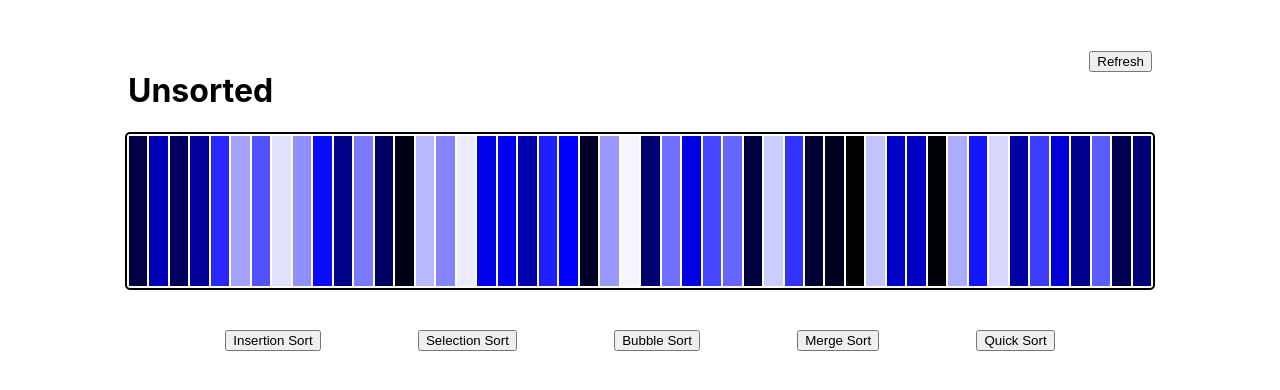
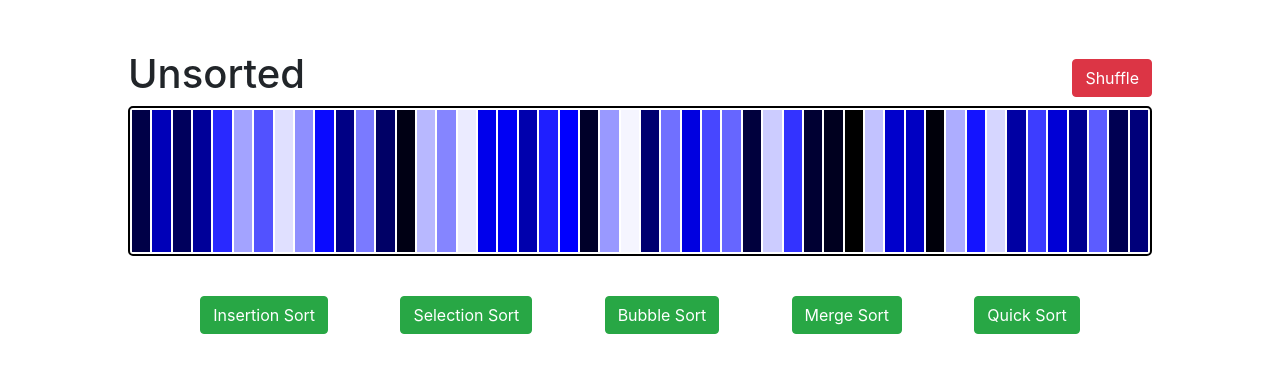
Before and after one commit to sifatMoonjerin/sorting-visualizer, a React (Create React App) app in the folder app/: page / in a window 1280 px wide. Shown: the top 390 px of the page. Built offline with nearby package versions, Linux system fonts and the light colour scheme.

Commit message:
quick sort correction

```diff
--- a/app/public/index.html
+++ b/app/public/index.html
@@ -15,6 +15,7 @@
       user's mobile device or desktop. See https://developers.google.com/web/fundamentals/web-app-manifest/
     -->
     <link rel="manifest" href="%PUBLIC_URL%/manifest.json" />
+    <link rel="stylesheet" href="https://stackpath.bootstrapcdn.com/bootstrap/4.5.0/css/bootstrap.min.css" integrity="sha384-9aIt2nRpC12Uk9gS9baDl411NQApFmC26EwAOH8WgZl5MYYxFfc+NcPb1dKGj7Sk" crossorigin="anonymous">
     <!--
       Notice the use of %PUBLIC_URL% in the tags above.
       It will be replaced with the URL of the `public` folder during the build.
--- a/app/src/components/HeadContainer/HeadContainer.js
+++ b/app/src/components/HeadContainer/HeadContainer.js
@@ -11,7 +11,7 @@
                     disabled={heading === 'Sorting...'}
                     onClick={()=>changeArray(shuffle(barNum))}
                     className='btn btn-danger'
-                >Refresh
+                >Shuffle
                 </button>
             </div>
 
--- a/app/src/functions/sortFunctions/quickSort.js
+++ b/app/src/functions/sortFunctions/quickSort.js
@@ -26,6 +26,7 @@
         pi++;
 
         [arr[pi], arr[end]] = [arr[end], arr[pi]];
+        steps.push([...arr]);
         return pi;
 
     }
```
